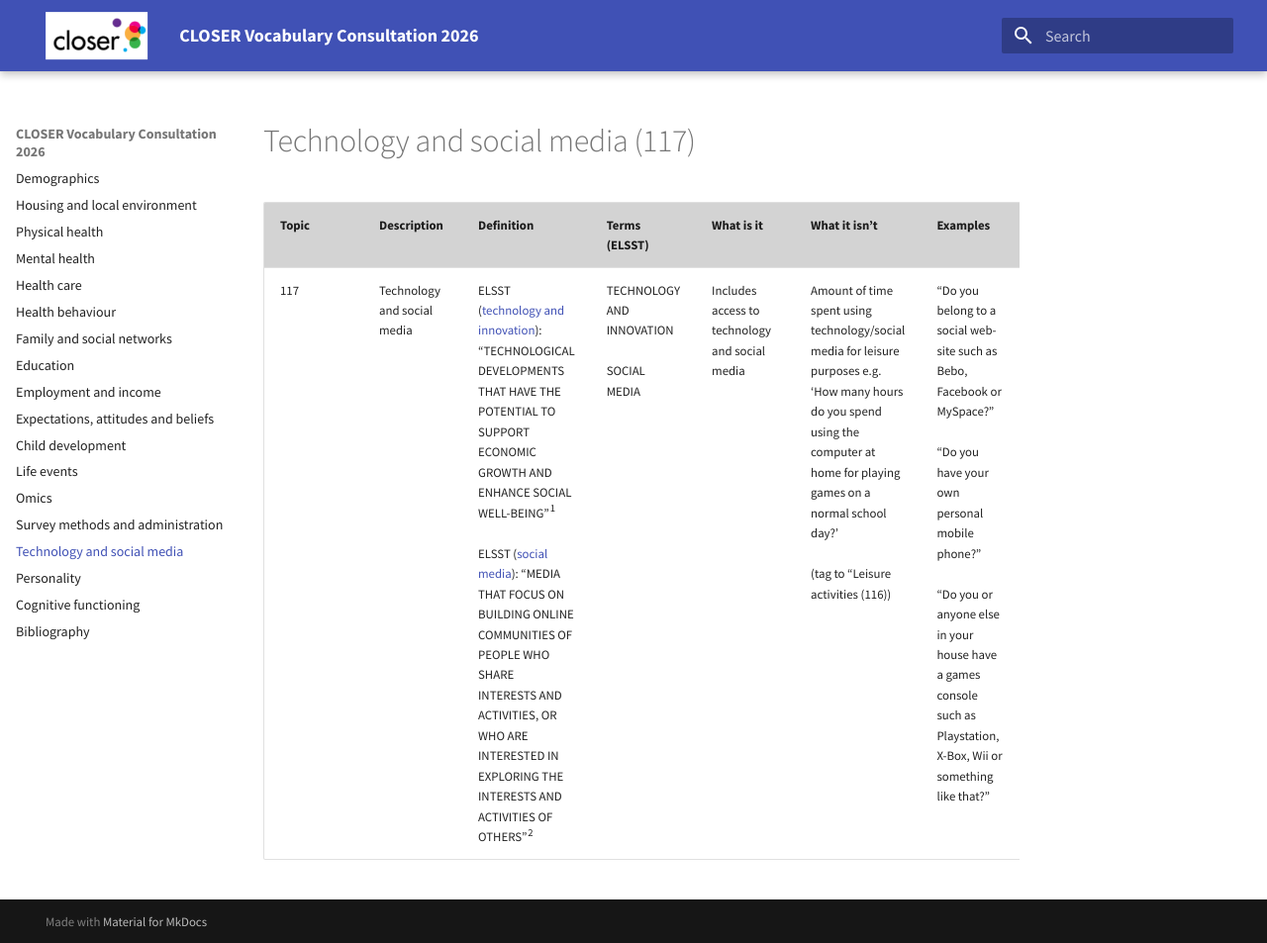
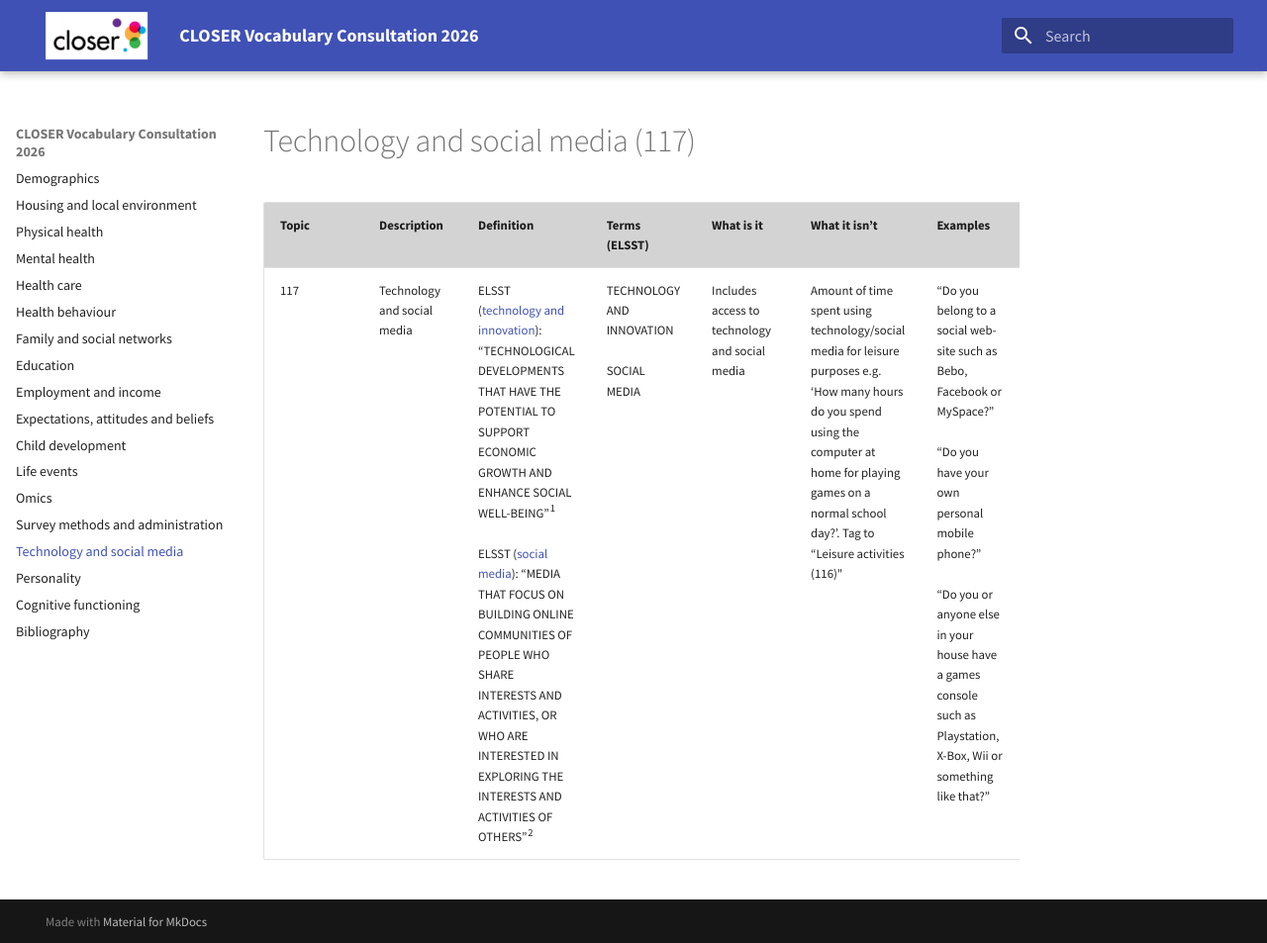
Before and after one commit to CLOSER-Cohorts/closer-vocabulary-2026, an MkDocs documentation site: the page built from docs/technology-and-social-media.md, in a window 1280 px wide and 953 px high. Shown: the whole window at 99% size. Built offline with MkDocs 1.6.1 and Material for MkDocs 9.7.7, drawn with Linux system fonts in a browser that asks for light colours.

```diff
--- a/docs/technology-and-social-media.md
+++ b/docs/technology-and-social-media.md
@@ -2,4 +2,4 @@
 
 | **Topic** | **Description** | **Definition** | **Terms (ELSST)** | **What is it** | **What it isn’t** | **Examples** | **Changes** |
 | --- | --- | --- | --- | --- | --- | --- | --- |
-| 117 | Technology and social media | ELSST ([technology and innovation](https://thesauri.cessda.eu/elsst-5/en/page/2f74f10e-eed4-4590-b05f-4ece7743d8b0)): “TECHNOLOGICAL DEVELOPMENTS THAT HAVE THE POTENTIAL TO SUPPORT ECONOMIC GROWTH AND ENHANCE SOCIAL WELL-BEING”<sup>1</sup><br><br>ELSST ([social media](https://thesauri.cessda.eu/elsst-5/en/page/3857a9b6-8279-401d-89c9-ff2df2260d7d)): “MEDIA THAT FOCUS ON BUILDING ONLINE COMMUNITIES OF PEOPLE WHO SHARE INTERESTS AND ACTIVITIES, OR WHO ARE INTERESTED IN EXPLORING THE INTERESTS AND ACTIVITIES OF OTHERS”<sup>2</sup> | TECHNOLOGY AND INNOVATION<br><br>SOCIAL MEDIA | Includes access to technology and social media | Amount of time spent using technology/social media for leisure purposes e.g. ‘How many hours do you spend using the computer at home for playing games on a normal school day?’<br><br>(tag to “Leisure activities (116)) | “Do you belong to a social web-site such as Bebo, Facebook or MySpace?”<br><br>“Do you have your own personal mobile phone?”<br><br>“Do you or anyone else in your house have a games console such as Playstation, X-Box, Wii or something like that?” | Moved from Technology (10711) in Family and social networks and renamed |
+| 117 | Technology and social media | ELSST ([technology and innovation](https://thesauri.cessda.eu/elsst-5/en/page/2f74f10e-eed4-4590-b05f-4ece7743d8b0)): “TECHNOLOGICAL DEVELOPMENTS THAT HAVE THE POTENTIAL TO SUPPORT ECONOMIC GROWTH AND ENHANCE SOCIAL WELL-BEING”<sup>1</sup><br><br>ELSST ([social media](https://thesauri.cessda.eu/elsst-5/en/page/3857a9b6-8279-401d-89c9-ff2df2260d7d)): “MEDIA THAT FOCUS ON BUILDING ONLINE COMMUNITIES OF PEOPLE WHO SHARE INTERESTS AND ACTIVITIES, OR WHO ARE INTERESTED IN EXPLORING THE INTERESTS AND ACTIVITIES OF OTHERS”<sup>2</sup> | TECHNOLOGY AND INNOVATION<br><br>SOCIAL MEDIA | Includes access to technology and social media | Amount of time spent using technology/social media for leisure purposes e.g. ‘How many hours do you spend using the computer at home for playing games on a normal school day?’. Tag to “Leisure activities (116)" | “Do you belong to a social web-site such as Bebo, Facebook or MySpace?”<br><br>“Do you have your own personal mobile phone?”<br><br>“Do you or anyone else in your house have a games console such as Playstation, X-Box, Wii or something like that?” | Moved from Technology (10711) in Family and social networks and renamed |
```
